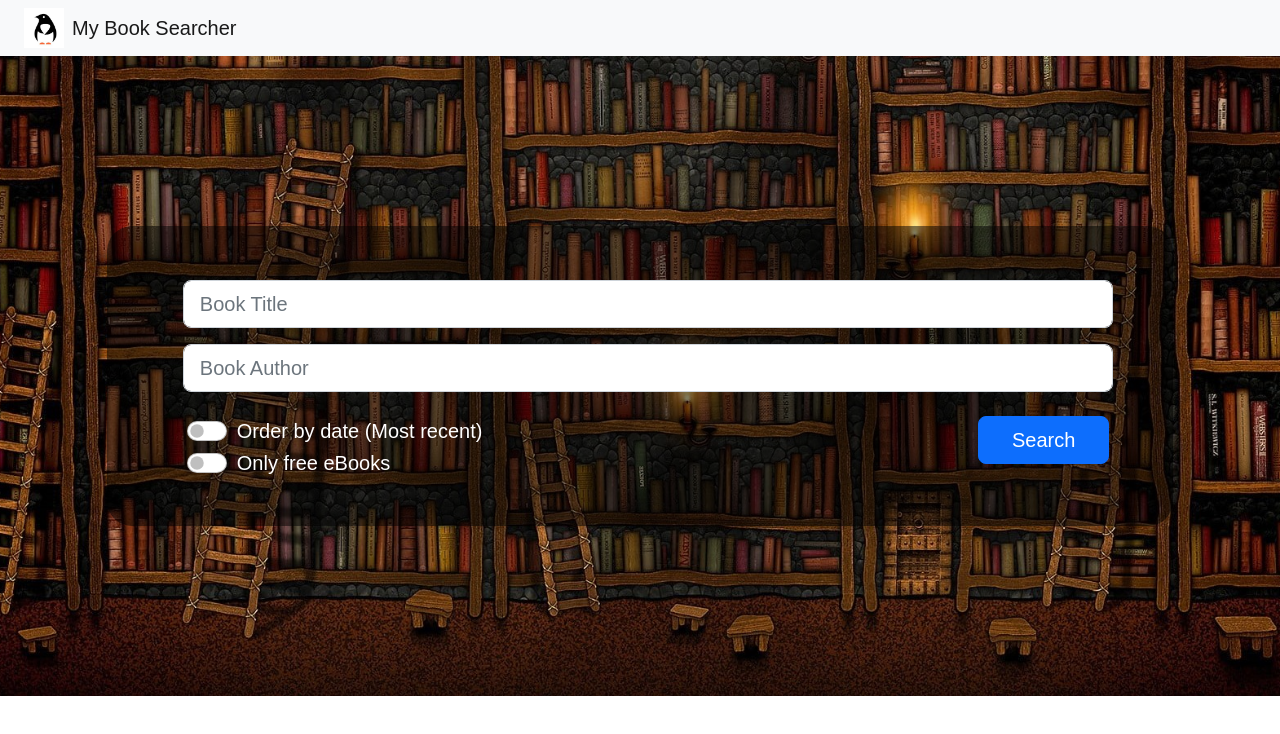
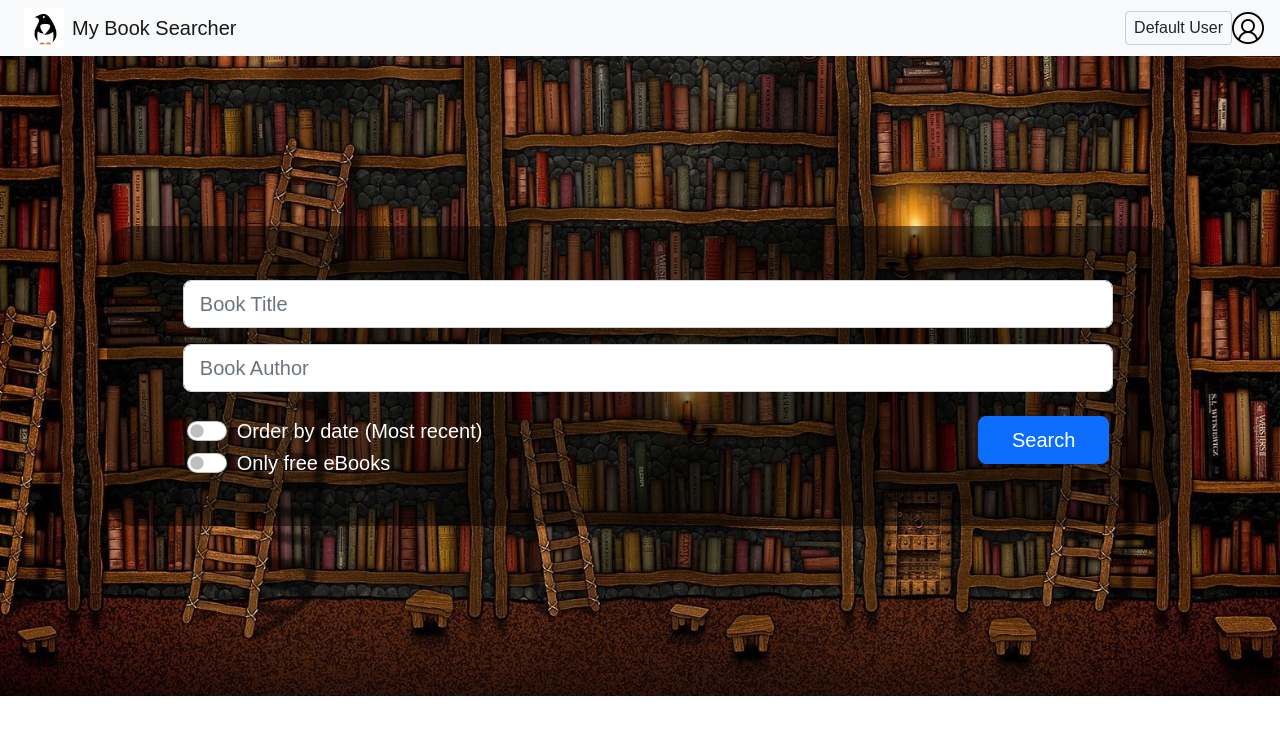
Before and after one commit to JingRZ/my-book-searcher, a React (Create React App) app: page / in a window 1280 px wide. Shown: the top 734 px of the page. Built offline with nearby package versions, Linux system fonts and the light colour scheme; a small style sheet from the web is missing.

Commit message:
Loader css & Username editable by clicking on it
A ton of loaders --> https://cssloaders.github.io

```diff
--- a/src/App.css
+++ b/src/App.css
@@ -61,6 +61,12 @@
   border: none;
 }
 
+.user-icon{
+  background-image: url('/public/images/usuario.png');
+  width: 32px;
+  height: 32px;
+}
+
 .search-box{
   min-height: 300px;
   position: absolute;
@@ -107,3 +113,45 @@ p.card-description{
   font-style: italic;
 
 }
+
+
+
+
+
+
+
+
+
+
+
+
+.loader {
+  width: 100%;
+  height: 4.8px;
+  display: inline-block;
+  position: relative;
+  background: rgba(255, 255, 255, 0.15);
+  overflow: hidden;
+}
+.loader::after {
+  content: '';
+  width: 192px;
+  height: 4.8px;
+  background: #0b95ff;
+  position: absolute;
+  top: 0;
+  left: 0;
+  box-sizing: border-box;
+  animation: animloader 2s linear infinite;
+}
+
+@keyframes animloader {
+  0% {
+    left: 0;
+    transform: translateX(-100%);
+  }
+  100% {
+    left: 100%;
+    transform: translateX(0%);
+  }
+}
--- /dev/null
+++ b/src/components/EditableField.css
@@ -0,0 +1,17 @@
+.editable-field {
+    display: inline-block;
+    padding: 4px 8px;
+    border: 1px solid #ccc;
+    border-radius: 4px;
+    cursor: pointer;
+}
+
+.editable-field input {
+    padding: 0;
+    margin: 0;
+    border: none;
+}
+
+.editable-field input:focus {
+    outline: none;
+}
--- /dev/null
+++ b/src/components/EditableUsername.js
@@ -0,0 +1,39 @@
+import React, { useState } from 'react';
+import './EditableField.css';
+
+
+function EditableField(props) {
+  const [isEditable, setIsEditable] = useState(false);
+  const [value, setValue] = useState(props.value);
+
+  const handleClick = () => {
+    setIsEditable(true);
+  };
+
+  const handleBlur = () => {
+    setIsEditable(false);
+    props.onSave(value);
+  };
+
+  const handleChange = (event) => {
+    setValue(event.target.value);
+  };
+
+
+  return (
+    <div className="editable-field" onClick={handleClick}>
+      {isEditable ? (
+        <input
+          type="text"
+          value={value}
+          onChange={handleChange}
+          onBlur={handleBlur}
+        />
+      ) : (
+        <span>{value}</span>
+      )}
+    </div>
+  );
+}
+
+export default EditableField;
--- a/src/components/PageNavbar.js
+++ b/src/components/PageNavbar.js
@@ -1,8 +1,34 @@
 import React from 'react';
+import EditableField from './EditableUsername';
+
+export default class PageNavbar extends React.Component {
+
+  constructor(props) {
+    super(props);
+    this. state = {
+      username: ""
+    };
+
+    this.handleSave = this.handleSave.bind(this);
+  }
 
 
 
-export default class PageNavbar extends React.Component {
+  handleSave = (value) => {
+    localStorage.setItem('username', value);
+    this.setState({ username: value });
+  }
+
+  componentDidMount() {
+    const storedData = localStorage.getItem('username');
+    if (storedData) {
+      this.setState(JSON.parse(storedData));
+    }
+  }
+
+  componentDidUpdate() {
+    localStorage.setItem('username', JSON.stringify(this.state));
+  }
 
   render() {
     return (
@@ -13,22 +39,18 @@ export default class PageNavbar extends React.Component {
             <span class="navbar-toggler-icon"></span>
           </button>
 
-          {/* <div class="collapse navbar-collapse" id="navbarSupportedContent">
-            <ul class="navbar-nav mr-auto">
-              <li class="nav-item active">
-                <a class="nav-link" href="#">Seach</a>
-              </li>
-              <li class="nav-item">
-                <a class="nav-link" href="#">Link</a>
-              </li>
-            </ul>
+          <div class="collapse navbar-collapse" id="navbarSupportedContent">
+
           </div>
 
-          <div>
-            <img class="w-25" src="usuario.png" />
-              <label>username</label>
-          </div> */}
+          <EditableField value="Default User" onSave={this.handleSave}/>
+          <div class="user-icon">
+
+          </div>
+
       </nav>
+
+
     )
   }
 }
--- a/src/components/SearchForm.js
+++ b/src/components/SearchForm.js
@@ -8,6 +8,7 @@ function SearchForm({ onSearch }) {
     const [title, setTitle] = useState('');
     const [orderByDate, setIsDateChecked] = useState(false);
     const [onlyFreeEBook, setIsFreeChecked] = useState(false);
+    const [showLoader, setLoaderVisibility] = useState(false);
 
     const handleSubmit = (e) => {
         e.preventDefault();
@@ -36,11 +37,13 @@ function SearchForm({ onSearch }) {
 
         let url = `https://www.googleapis.com/books/v1/volumes?q=${q}&maxResults=40`;
 
+        setLoaderVisibility(true);
+
         axios.get(url)
         .then(res => {
             const books = res.data.items;
+            setLoaderVisibility(false);
             onSearch(books);
-        //   this.setState({ books });
         })
     };
 
@@ -88,6 +91,7 @@ function SearchForm({ onSearch }) {
                 </div>
                 </div>
             </div>
+            {showLoader && <span class="loader"></span>}
         </div>
     )
 }
```
